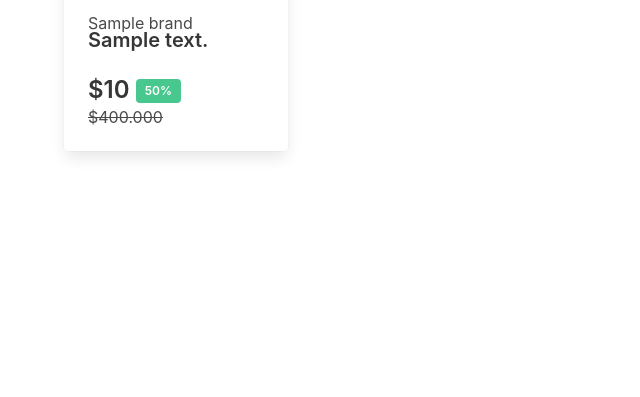
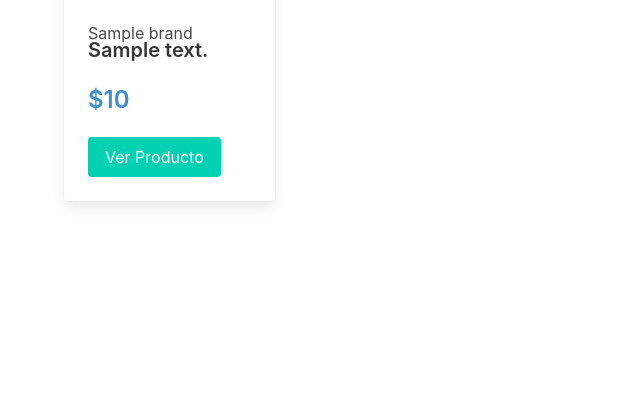
Before and after one commit to eduardocalabrano/wllmrt_prueba, a Django app: template ventas/templates/ventas/pantalla_inicial.html in a window 1280 px wide. Shown: the part 403-800 px from the top of the page, without its empty margins (0-640 px from the left). Run offline with Django 3.2, Linux system fonts and the light colour scheme; the template is opened without the code that fills it: most values are stand-ins (such as "Sample title", 1, 10 or a date in 2020); some libraries are stand-ins or nearby versions.

Commit message:
mejoras en template

```diff
--- a/ventas/static/css/pantalla_inicial.css
+++ b/ventas/static/css/pantalla_inicial.css
@@ -1,3 +1,3 @@
-body{
-  background-color: : green;
+.oculto{
+  display: none;
 }
--- a/ventas/templates/ventas/pantalla_inicial.html
+++ b/ventas/templates/ventas/pantalla_inicial.html
@@ -16,46 +16,48 @@
           <h1 class="title">
             Muro Mercado
           </h1>
-          <h2 class="subtitle">
-            <!-- <input class="input is-rounded" type="text" placeholder="Rounded input"> -->
-            <div class="control has-icons-left has-icons-right">
-              <input class="input is-rounded" type="text" placeholder="Buscar producto">
+          <div class="field has-addons">
+            <div class="control is-expanded has-icons-left">
+              <input class="input" type="text" placeholder="Buscar producto">
               <span class="icon is-medium is-left">
                 <i class="fas fa-search"></i>
               </span>
             </div>
-          </h2>
+            <div class="control">
+              <a class="button is-primary">
+                Buscar
+              </a>
+            </div>
+          </div>
         </div>
       </div>
     </section>
     <section class="section">
       <div class="container">
-      <div class="columns is-gapless">
+        <div class="columns is-multiline">
           {% for prod in items %}
-          {% if forloop.counter|divisibleby:5 %}
-            <div class="columns is-gapless">
-          {% endif %}
-          <div class="column">
-            <div class="card" style="width: 14rem;">
+          <div class="column is-one-fifth">
+            <div class="card" >
               <div class="card-image">
                 <figure class="image is-4by3">
-                  <img src="https://{{ prod.image }}" alt="Placeholder image">
+                  <img src="https://{{ prod.image }}" alt="">
                 </figure>
               </div>
               <div class="card-content">
                 <div class="content">
                   <p class="subtitle is-6">{{ prod.brand }}</p>
                   <h5 class="title is-5">{{ prod.description }}</h5>
-                  <h4 class="title is-4">${{ prod.price|intcomma }} <span class="tag is-success">50%</span></h4>
-                  <p class="subtitle is-6"><s>$400.000</s></p>
+                  <h4 class="title is-4 help is-info">${{ prod.price|intcomma }}  <!--<span class="tag is-success">50%</span>--></h4>
+                  <p class="subtitle is-6 oculto"><s>${{ prod.price|intcomma }}</s></p>
+                  <div class="control">
+                    <button class="button is-primary">Ver Producto</button>
                   </div>
                 </div>
               </div>
             </div>
-          {% if forloop.counter|divisibleby:4 %}
           </div>
-          {% endif %}
           {% endfor %}
+        </div>
       </div>
     </section>
 
```
Lines whose indentation alone changed are shown as unchanged.
